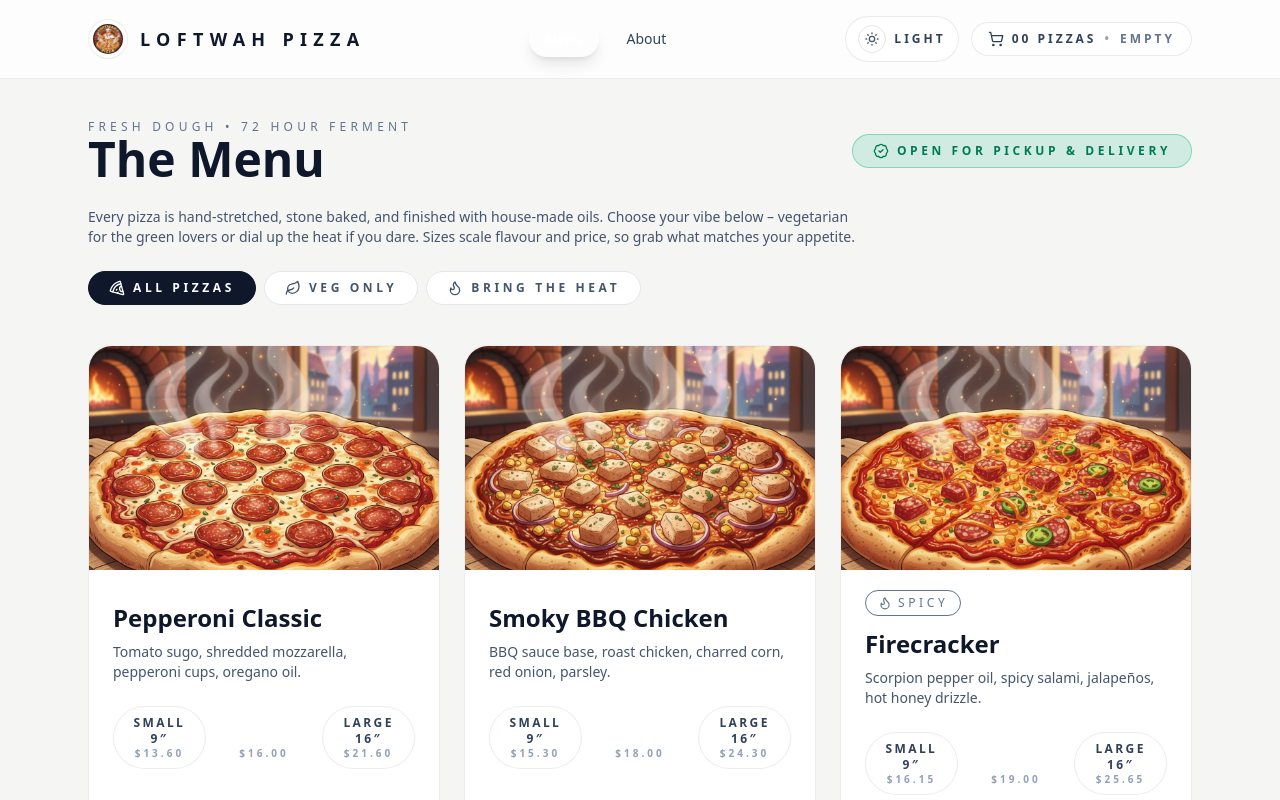
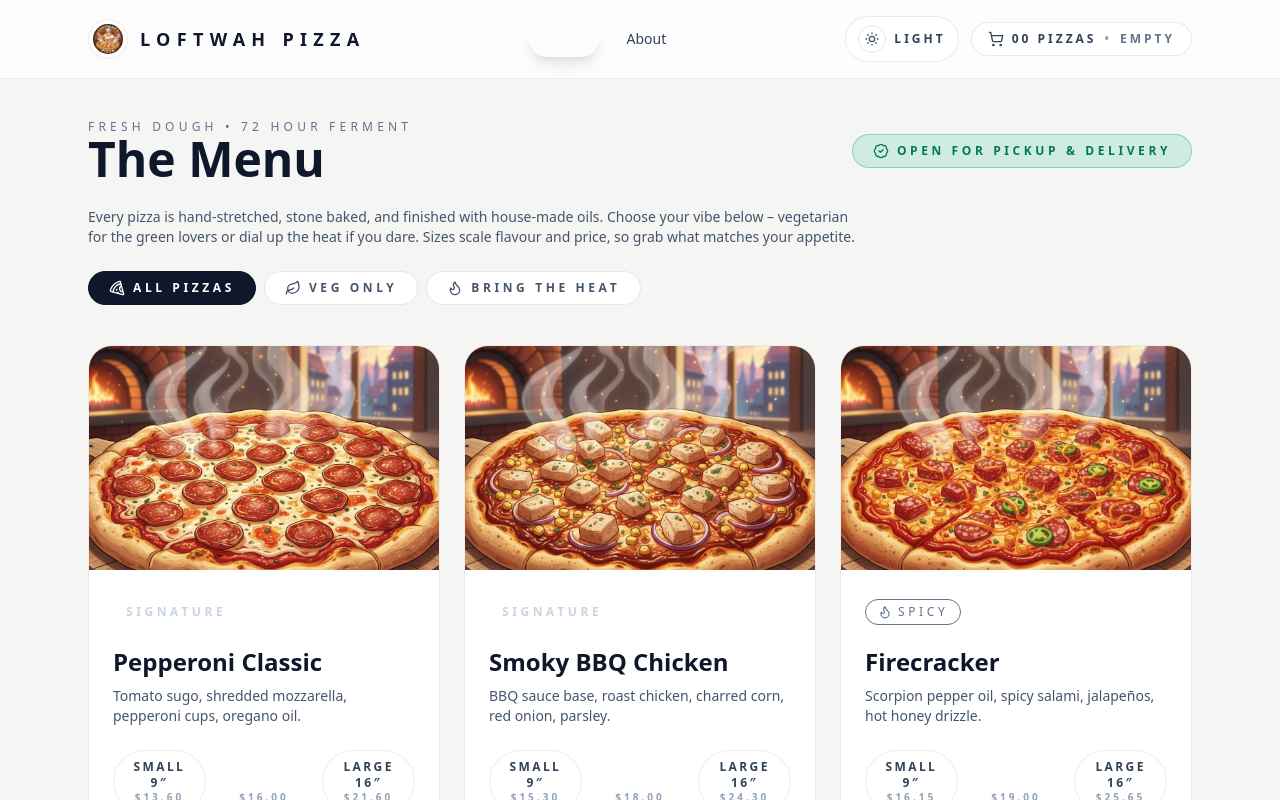
Before and after one commit to loftwah/react-pizza-demo, a React (Vite) app: page / in a window 1280 px wide. Shown: the top 800 px of the page. Built offline with nearby package versions, Linux system fonts and the light colour scheme.

Commit message:
fix layout

```diff
--- a/src/components/PizzaCard.tsx
+++ b/src/components/PizzaCard.tsx
@@ -37,7 +37,7 @@ export const PizzaCard = ({ pizza }: PizzaCardProps) => {
       />
       <div className="flex flex-1 flex-col gap-6 px-6 pt-5">
         <div>
-          <div className="flex items-center gap-2 text-xs tracking-[0.3em] text-slate-500 uppercase dark:text-white/60">
+          <div className="flex min-h-[2.75rem] items-center gap-2 text-xs tracking-[0.3em] text-slate-500 uppercase dark:text-white/60">
             {pizza.vegetarian && (
               <span className="flex items-center gap-1.5 rounded-full border border-emerald-500/40 bg-emerald-500/10 px-3 py-1 text-emerald-600 dark:text-emerald-200">
                 <Leaf className="h-3.5 w-3.5" aria-hidden="true" />
@@ -48,6 +48,11 @@ export const PizzaCard = ({ pizza }: PizzaCardProps) => {
               <span className="border-brand-500/50 bg-brand-500/10 text-brand-500 dark:text-brand-200 flex items-center gap-1.5 rounded-full border px-3 py-1">
                 <Flame className="h-3.5 w-3.5" aria-hidden="true" />
                 <span>Spicy</span>
+              </span>
+            )}
+            {!pizza.vegetarian && !pizza.spicy && (
+              <span className="rounded-full border border-transparent px-3 py-1 text-xs font-semibold tracking-[0.3em] text-slate-300 uppercase dark:text-white/25">
+                Signature
               </span>
             )}
           </div>
```
